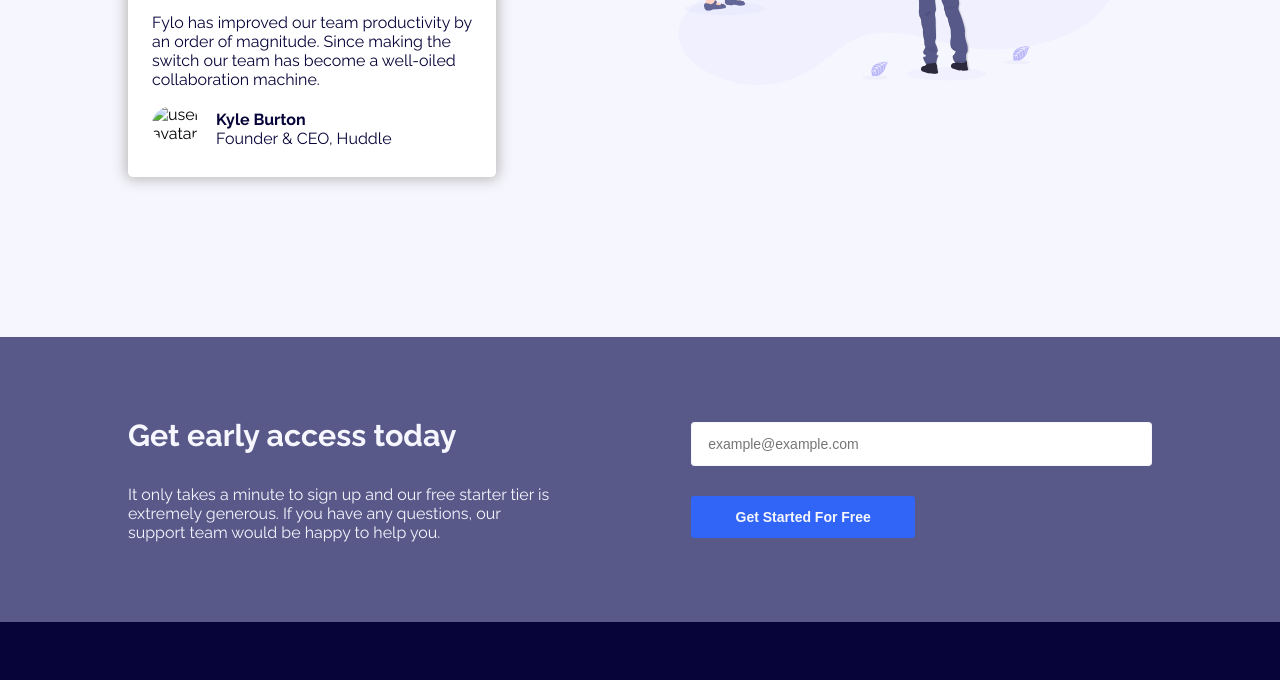
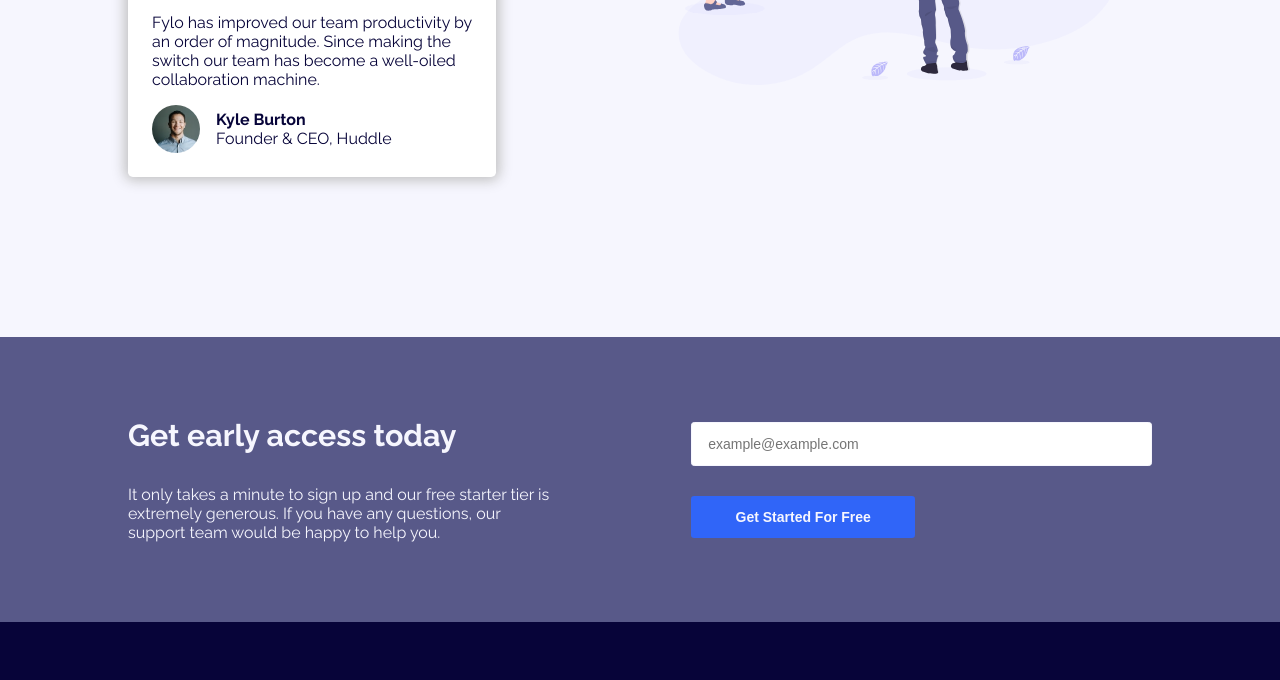
Before and after one commit to Rahaf-Zourob/fylo-landing-page, a plain HTML site: page index.html in a window 1280 px wide. Shown: the part 1214-1894 px from the top of the page. Drawn offline with Linux system fonts and the light colour scheme; the site is published under a folder, as on GitHub Pages, so addresses that start at the root find nothing.

Commit message:
edit: src for img tag

```diff
--- a/index.html
+++ b/index.html
@@ -92,7 +92,7 @@
               </p>
               <div class="user__information flex">
                 <div class="avatar">
-                  <img src="/images/avatar-testimonial.jpg" alt="user avatar" />
+                  <img src="./images/avatar-testimonial.jpg" alt="user avatar" />
                 </div>
                 <div class="user__name">
                   <strong> Kyle Burton </strong>
```
